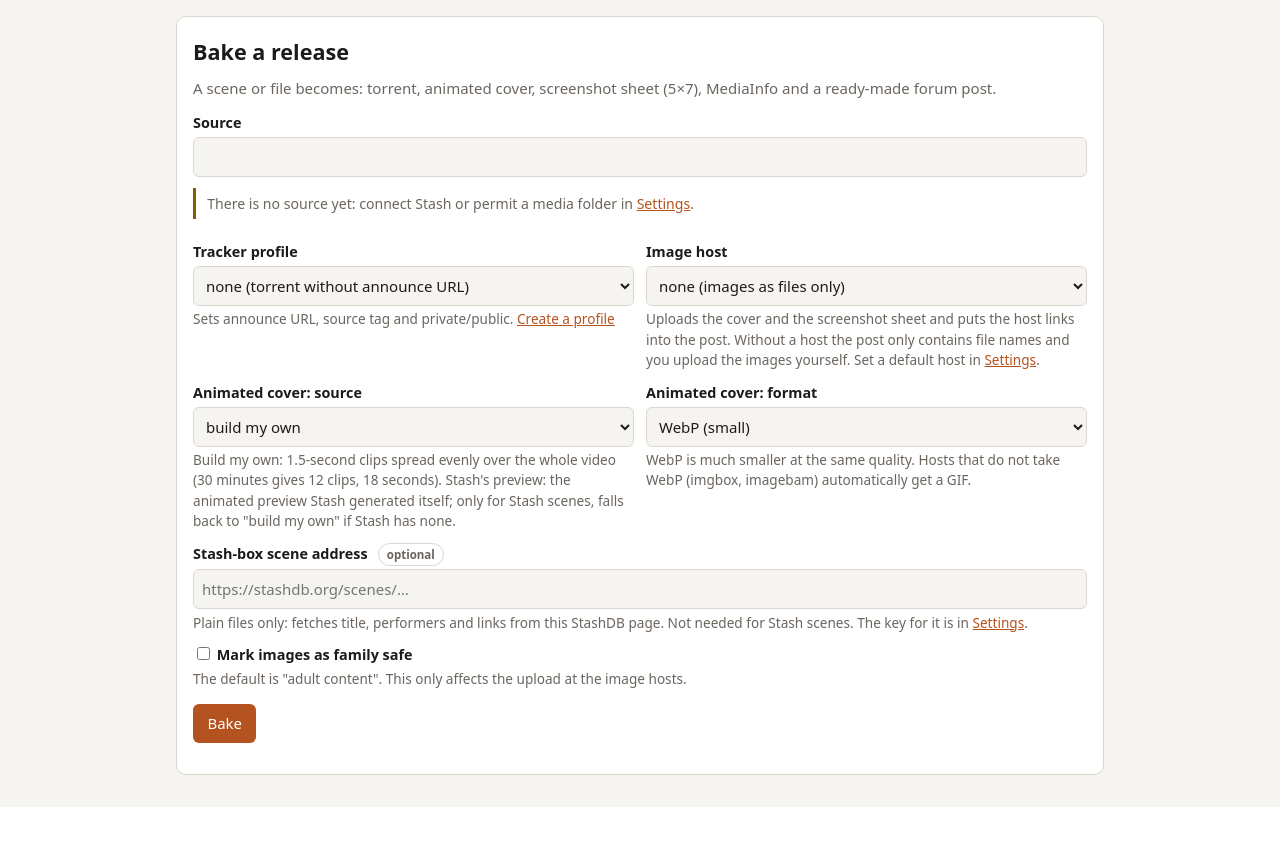
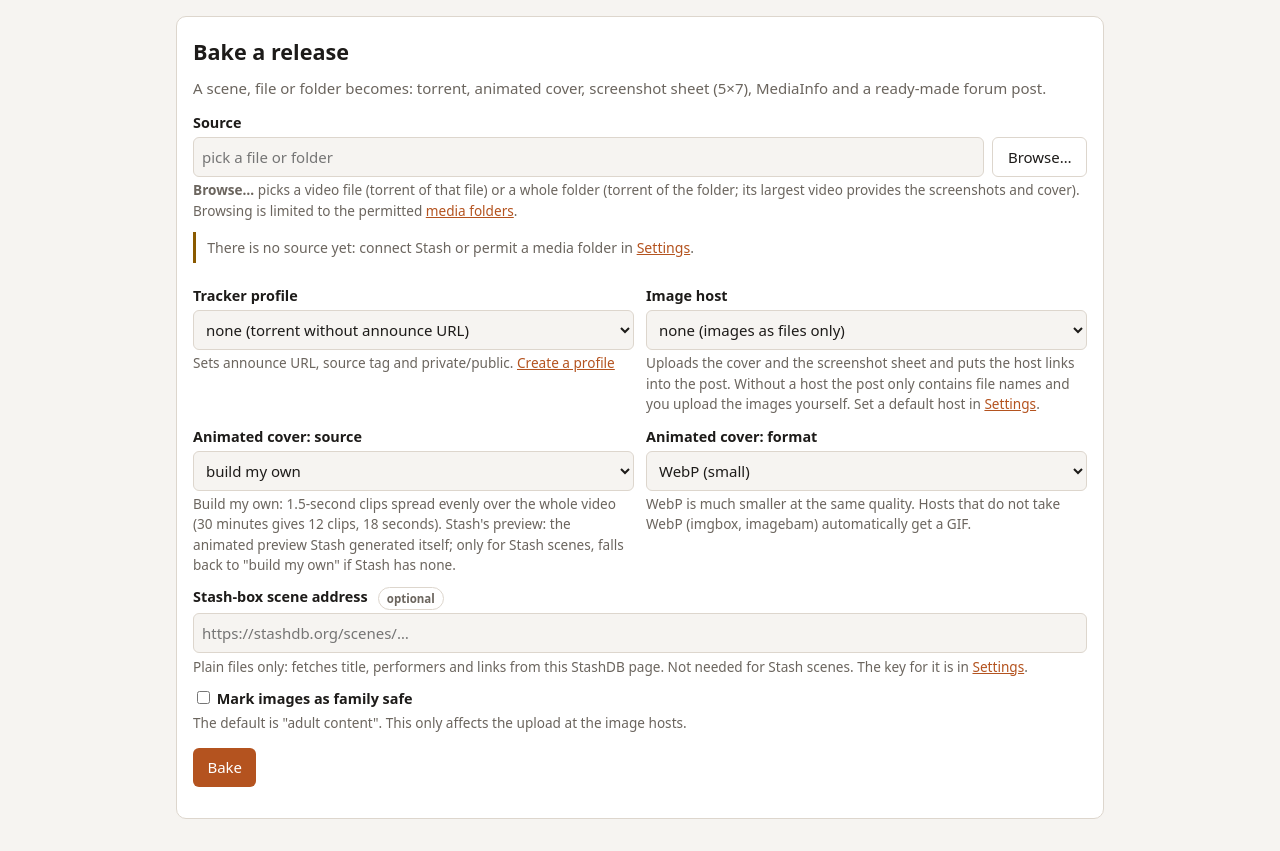
Before and after one commit to brewing8309/TorrentBakery, a FastAPI app: page / in a window 1280 px wide. Shown: the part 53-904 px from the top of the page. Before the commit the page ends 860 px from the top, so only its background shows below. Run offline with FastAPI, Linux system fonts and the light colour scheme.

Commit message:
Source picker pop-up for files and folders; folders become one torrent
Co-Authored-By: Claude Sonnet 5.5 <noreply@anthropic.com>

```diff
--- /dev/null
+++ b/src/torrentbakery/media/files.py
@@ -0,0 +1,19 @@
+from __future__ import annotations
+
+import os
+from pathlib import Path
+
+VIDEO_EXTENSIONS = {".mkv", ".mp4", ".m4v", ".avi", ".mov", ".wmv", ".ts", ".m2ts", ".webm", ".mpg", ".mpeg", ".flv", ".vob"}
+
+
+def is_video(path: Path | str) -> bool:
+    return Path(path).suffix.lower() in VIDEO_EXTENSIONS
+
+
+def find_main_video(folder: Path) -> Path:
+    """The video that represents a release folder: the largest one (files named "sample" only if nothing else exists)."""
+    videos = [Path(d) / f for d, _, files in os.walk(folder) for f in files if is_video(f)]
+    if not videos:
+        raise ValueError(f"no video file found in {folder}")
+    real = [v for v in videos if "sample" not in v.name.lower()] or videos
+    return max(real, key=lambda v: v.stat().st_size)
--- a/src/torrentbakery/web/app.py
+++ b/src/torrentbakery/web/app.py
@@ -1,6 +1,7 @@
 from __future__ import annotations
 
 import json
+import os
 import time
 from pathlib import Path
 from urllib.parse import urlparse
@@ -13,6 +14,7 @@ from fastapi.templating import Jinja2Templates
 from .. import config as config_mod
 from ..config import StashBoxCfg, Tracker
 from ..hosts import HOST_NAMES
+from ..media.files import is_video
 from ..render.post import format_tags
 from ..sources.gql import gql
 from .jobs import JobManager
@@ -57,6 +59,36 @@ def create_app(out_root: Path = Path("out"), config_path: Path | None = None, ma
     @app.get("/history")
     def history(request: Request):
         return templates.TemplateResponse(request, "history.html", {"jobs": jobs.all()})
+
+    @app.get("/browse")
+    def browse(path: str = ""):
+        """Directory listing for the source picker. Only inside the permitted media roots; symlinks pointing out of them are not followed."""
+        roots = [Path(r).resolve() for r in cfg().web_media_roots if Path(r).is_dir()]
+        if not path:
+            return {"path": "", "parent": None, "roots": True, "entries": [{"name": r.name or str(r), "path": str(r), "type": "dir"} for r in roots]}
+        p = Path(path).resolve()
+        root = next((r for r in roots if p == r or p.is_relative_to(r)), None)
+        if root is None or not p.is_dir():
+            raise HTTPException(403, "not inside a permitted media folder")
+        dirs, files, others = [], [], 0
+        try:
+            for e in os.scandir(p):
+                if e.name.startswith("."):
+                    continue
+                real = Path(e.path).resolve()
+                if not (real == root or real.is_relative_to(root)):
+                    continue  # symlink leading out of the root
+                if e.is_dir():
+                    dirs.append({"name": e.name, "path": e.path, "type": "dir"})
+                elif is_video(e.name):
+                    files.append({"name": e.name, "path": e.path, "type": "file", "size": e.stat().st_size})
+                else:
+                    others += 1
+        except OSError as exc:
+            raise HTTPException(403, f"cannot read folder: {exc.strerror}")
+        key = lambda x: x["name"].lower()  # noqa: E731
+        parent = "" if p == root else str(p.parent)
+        return {"path": str(p), "parent": parent, "roots": False, "others": others, "entries": (sorted(dirs, key=key) + sorted(files, key=key))[:2000]}
 
     @app.get("/search")
     def search(q: str):
--- a/src/torrentbakery/web/templates/base.html
+++ b/src/torrentbakery/web/templates/base.html
@@ -33,6 +33,13 @@ img.preview { max-width:100%; border-radius:6px; border:1px solid var(--line); }
 form.inline { display:inline; }
 ul.steps { list-style:none; padding:0; margin:.4rem 0 0; } ul.steps li { padding:.25rem 0; }
 .note { border-left:3px solid var(--warn); padding:.3rem .7rem; margin:.7rem 0; color:var(--mute); font-size:.88rem; }
+dialog { background:var(--card); color:var(--fg); border:1px solid var(--line); border-radius:10px; width:calc(100% - 32px); max-width:720px; padding:16px; }
+dialog::backdrop { background:rgba(0,0,0,.5); }
+.crumbs { font-family:ui-monospace,monospace; font-size:.82rem; color:var(--mute); word-break:break-all; margin:.2rem 0 .6rem; }
+.list { max-height:50vh; overflow:auto; border:1px solid var(--line); border-radius:6px; }
+.list button.item { display:flex; justify-content:space-between; gap:12px; width:100%; text-align:left; background:transparent; color:var(--fg); border:0; border-bottom:1px solid var(--line); border-radius:0; padding:.45rem .6rem; }
+.list button.item:hover { background:var(--bg); }
+.row-input { display:flex; gap:8px; } .row-input input { flex:1; }
 details summary { cursor:pointer; color:var(--mute); font-size:.88rem; margin-top:.6rem; }
 </style>
 </head>
--- a/src/torrentbakery/web/templates/index.html
+++ b/src/torrentbakery/web/templates/index.html
@@ -2,15 +2,18 @@
 {% block body %}
 <section>
   <h1>Bake a release</h1>
-  <p class="lead">A scene or file becomes: torrent, animated cover, screenshot sheet (5×7), MediaInfo and a ready-made forum post.</p>
+  <p class="lead">A scene, file or folder becomes: torrent, animated cover, screenshot sheet (5×7), MediaInfo and a ready-made forum post.</p>
   <form method="post" action="/jobs">
     <label for="source">Source</label>
-    <input type="text" id="source" required autocomplete="off"
-           placeholder="{% if stash %}Search a title, scene number or stash:1234{% endif %}{% if roots %}{% if stash %}, {% endif %}or a file path{% endif %}">
+    <div class="row-input">
+      <input type="text" id="source" required autocomplete="off"
+             placeholder="{% if stash %}Search a title, scene number or stash:1234, or {% endif %}pick a file or folder">
+      <button type="button" class="ghost" id="browse-btn">Browse…</button>
+    </div>
     <input type="hidden" name="source" id="source-value">
     <input type="hidden" name="label" id="label-value">
     <p class="help">{% if stash %}Type 3+ letters of a title to get matching Stash scenes to click. A scene's number is in Stash's address bar (<code>…/scenes/1234</code>).{% endif %}
-      {% if roots %} A file path must lie inside a permitted <a href="/settings#roots">media folder</a>.{% endif %}</p>
+      <b>Browse…</b> picks a video file (torrent of that file) or a whole folder (torrent of the folder; its largest video provides the screenshots and cover). Browsing is limited to the permitted <a href="/settings#roots">media folders</a>.</p>
     <div id="results"></div>
     {% if not stash and not roots %}<p class="note">There is no source yet: connect Stash or permit a media folder in <a href="/settings">Settings</a>.</p>{% endif %}
     <div class="row">
@@ -47,11 +50,59 @@
   {% if total_jobs > jobs|length %}<p class="help"><a href="/history">Full history ({{ total_jobs }})</a></p>{% else %}<p class="help"><a href="/history">History</a></p>{% endif %}
 </section>
 {% endif %}
+<dialog id="browser">
+  <h2>Pick a file or folder</h2>
+  <div class="crumbs" id="crumbs"></div>
+  <div class="list" id="browse-list"></div>
+  <p class="help" id="browse-note"></p>
+  <p><button type="button" id="choose-folder">Choose this folder</button> <button type="button" class="ghost" id="browse-cancel">Cancel</button></p>
+</dialog>
 <script>
 const src = document.getElementById("source"), box = document.getElementById("results");
 const srcValue = document.getElementById("source-value"), labelValue = document.getElementById("label-value");
 // the box shows what the user typed or picked by name; the form submits the id (stash:1234) in a hidden field
 src.form.addEventListener("submit", () => { if (!labelValue.value) srcValue.value = src.value.trim(); });
+
+// ---- file/folder picker (limited to the permitted media folders by the server)
+const dlg = document.getElementById("browser"), blist = document.getElementById("browse-list"), crumbs = document.getElementById("crumbs");
+const chooseBtn = document.getElementById("choose-folder"), bnote = document.getElementById("browse-note");
+let here = "";
+const human = n => n >= 2**30 ? (n / 2**30).toFixed(2) + " GiB" : (n / 2**20).toFixed(1) + " MiB";
+const pick = path => { src.value = path; srcValue.value = path; labelValue.value = ""; box.innerHTML = ""; dlg.close(); };
+function item(text, size, onclick) {
+  const b = document.createElement("button");
+  b.type = "button"; b.className = "item";
+  const l = document.createElement("span"); l.textContent = text;
+  const r = document.createElement("span"); r.className = "mute"; r.textContent = size || "";
+  b.append(l, r); b.onclick = onclick; blist.append(b);
+}
+async function load(path) {
+  let d;
+  try {
+    const res = await fetch("/browse?path=" + encodeURIComponent(path));
+    if (!res.ok) throw new Error();
+    d = await res.json();
+  } catch (e) { blist.textContent = "Cannot open this folder."; return; }
+  here = d.path; blist.innerHTML = "";
+  crumbs.textContent = d.path || "Permitted media folders";
+  chooseBtn.style.display = d.roots ? "none" : "";
+  if (d.parent !== null) item("⬆ ..", "", () => load(d.parent));
+  for (const e of d.entries) {
+    if (e.type === "dir") item("📁 " + e.name, "", () => load(e.path));
+    else item("🎞 " + e.name, human(e.size), () => pick(e.path));
+  }
+  if (d.roots && !d.entries.length) blist.innerHTML = '<p class="help" style="padding:.6rem">No media folder is permitted yet. Add one in <a href="/settings#roots">Settings → Media folders</a>.</p>';
+  bnote.textContent = d.roots ? "" : "Only video files are listed" + (d.others ? " (" + d.others + " other files hidden)" : "") + ". Click a video to pick the file, or choose the folder to bake everything in it.";
+  try { localStorage.setItem("tb-browse", d.path); } catch (e) {}
+}
+document.getElementById("browse-btn").onclick = () => {
+  let start = "";
+  try { start = localStorage.getItem("tb-browse") || ""; } catch (e) {}
+  dlg.showModal(); load(start);
+};
+chooseBtn.onclick = () => pick(here);
+document.getElementById("browse-cancel").onclick = () => dlg.close();
+
 let timer;
 src.addEventListener("input", () => {
   clearTimeout(timer);
```
Also changed, not shown: src/torrentbakery/pipeline.py (+8 -5 lines), src/torrentbakery/service.py (+11 -7 lines), tests/test_browse.py (added, +104 -0 lines), README.md, 1 other file.
